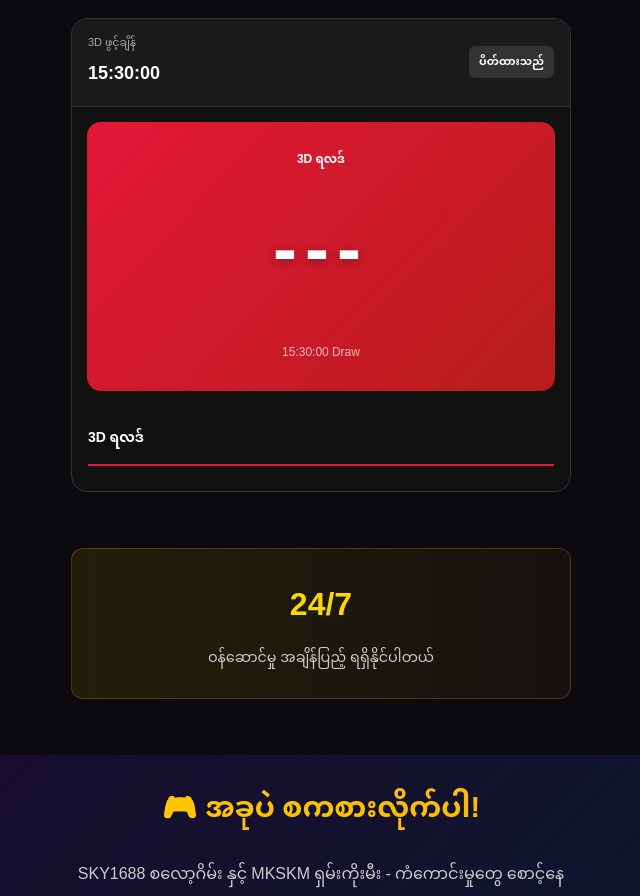
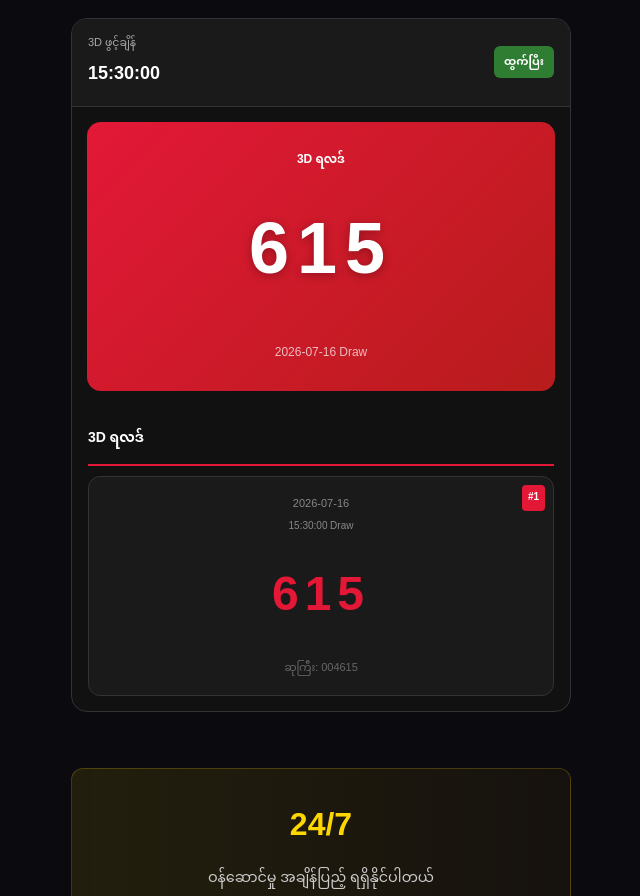
Before and after one commit to itgipsy1589-glitch/sky1688, a plain HTML site: page index.html in a window 1280 px wide. Shown: the part 2699-3595 px from the top of the page, without its empty margins (319-959 px from the left). Drawn offline with Linux system fonts and the light colour scheme; no server answers.

Commit message:
Auto-update 3D lottery: 615 (2026-07-16)

```diff
--- a/index.html
+++ b/index.html
@@ -770,6 +770,41 @@ function updateCountdown(){
     String(hh).padStart(2,"0")+":"+String(mm).padStart(2,"0")+":"+String(ss).padStart(2,"0");
 }
 
+
+// Auto-updated Thai Lottery 3D data from Sanook.com
+const THAI_LOTTERY_3D = {
+  firstPrize: "004615",
+  threed: "615",
+  date: "2026-07-16",
+  back3: ["941", "154"],
+  back2: "41"
+};
+
+// Update 3D display with actual lottery data
+function updateThaiLottery3D() {
+  const el = document.getElementById("threed-live");
+  if(el) el.textContent = THAI_LOTTERY_3D.threed;
+  const drawEl = document.getElementById("threed-draw-time");
+  if(drawEl) drawEl.textContent = THAI_LOTTERY_3D.date + " Draw";
+  const statusEl = document.getElementById("threed-market-status");
+  if(statusEl) {
+    statusEl.textContent = "ထွက်ပြီး";
+    statusEl.style.background = "#2e7d32";
+  }
+  // Update history grid with first prize info
+  const gridEl = document.getElementById("threed-history-grid");
+  if(gridEl) {
+    gridEl.innerHTML = `<div style="background:#1a1a1a;border:1px solid #333;border-radius:12px;padding:15px;position:relative;grid-column:span 2;text-align:center;">
+      <div style="position:absolute;top:8px;right:8px;background:#e31837;color:#fff;font-size:10px;font-weight:bold;padding:2px 6px;border-radius:4px;">#1</div>
+      <div style="color:#888;font-size:11px;">${THAI_LOTTERY_3D.date}</div>
+      <div style="color:#888;font-size:10px;">15:30:00 Draw</div>
+      <div style="color:#e31837;font-size:48px;font-weight:900;letter-spacing:6px;margin-top:8px;">${THAI_LOTTERY_3D.threed}</div>
+      <div style="color:#666;font-size:11px;margin-top:5px;">ဆုကြီး: ${THAI_LOTTERY_3D.firstPrize}</div>
+    </div>`;
+  }
+}
+setTimeout(updateThaiLottery3D, 500);
+
 loadLiveData();
 setInterval(loadLiveData,1000);
 setInterval(updateCountdown,1000);
```
